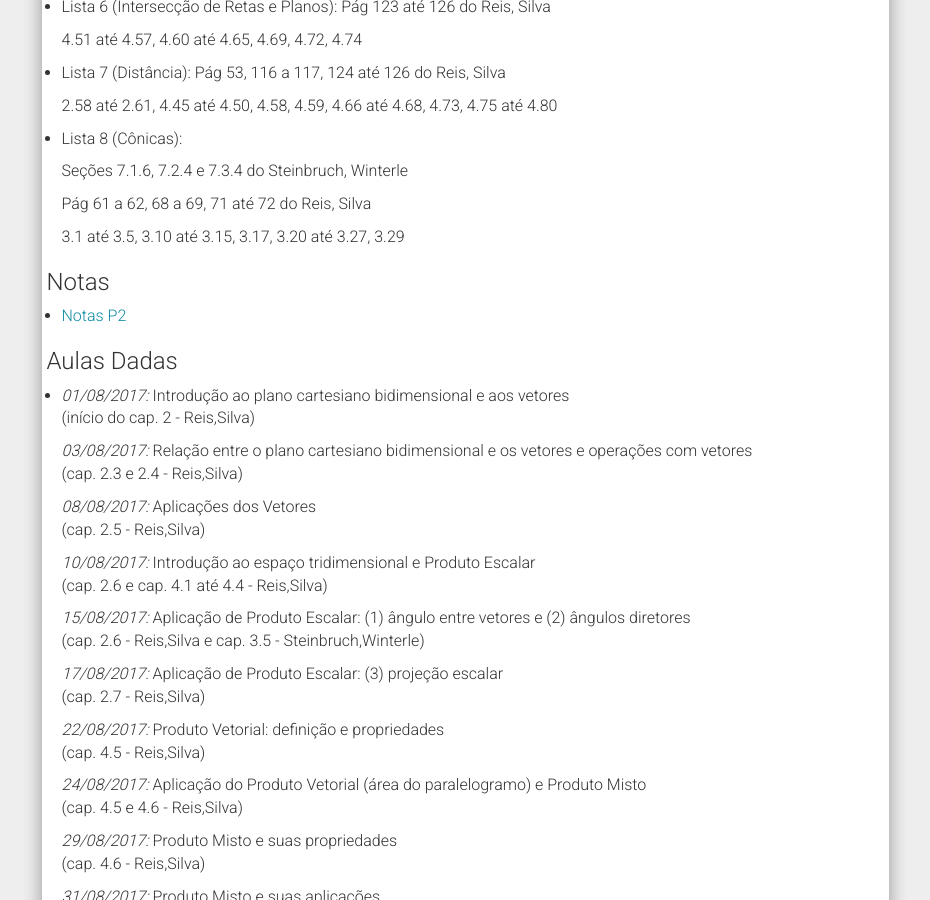
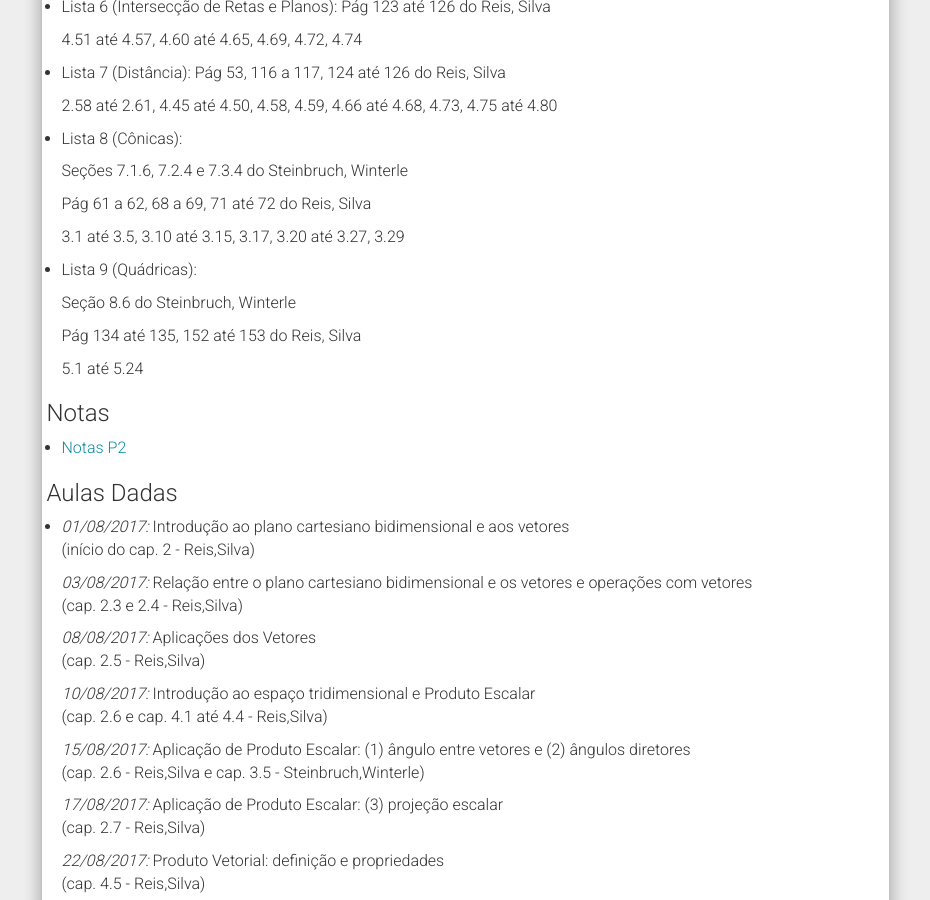
Before and after one commit to chunggnuhc/chunggnuhc.github.io, a Jekyll site: the page built from engMecanica2sem2017.md, in a window 1280 px wide and 900 px high, scrolled down 1642 px. Shown: the whole window, without its empty margins (321-1251 px from the left). Built offline with Jekyll 4.4.1, drawn with Linux system fonts in a browser that asks for light colours; nearby versions of some CDN libraries.

Commit message:
EngMec - ListaExerc atualizada

```diff
--- a/engMecanica2sem2017.md
+++ b/engMecanica2sem2017.md
@@ -94,6 +94,13 @@ obs.: Caso nenhum aluno apareça até 13h30min, o horário de atendimento no dia
 
   3.1 até 3.5, 3.10 até 3.15, 3.17, 3.20 até 3.27, 3.29
 
+- Lista 9 (Quádricas):
+
+  Seção 8.6 do Steinbruch, Winterle
+
+  Pág 134 até 135, 152 até 153 do Reis, Silva
+
+  5.1 até 5.24
 
 <h3>Notas</h3>
 
```
